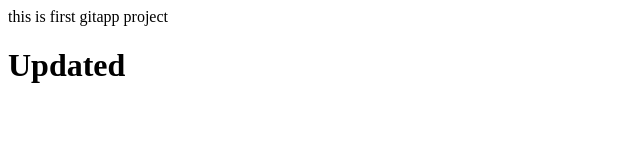
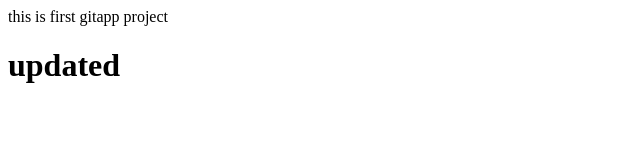
Before and after one commit to raju-007/oneone, a plain HTML site: page index.html in a window 1280 px wide. Shown: the full height of the page, 0-640 px from the left. Drawn offline with Linux system fonts and the light colour scheme.

Commit message:
Changed index.js

```diff
--- a/index.html
+++ b/index.html
@@ -4,6 +4,6 @@
 	</head>
 	<body>
 		this is first gitapp project
-                <h1> Updated </h1>
+                <h1> updated </h1>
 	</body>
 </html>
```
